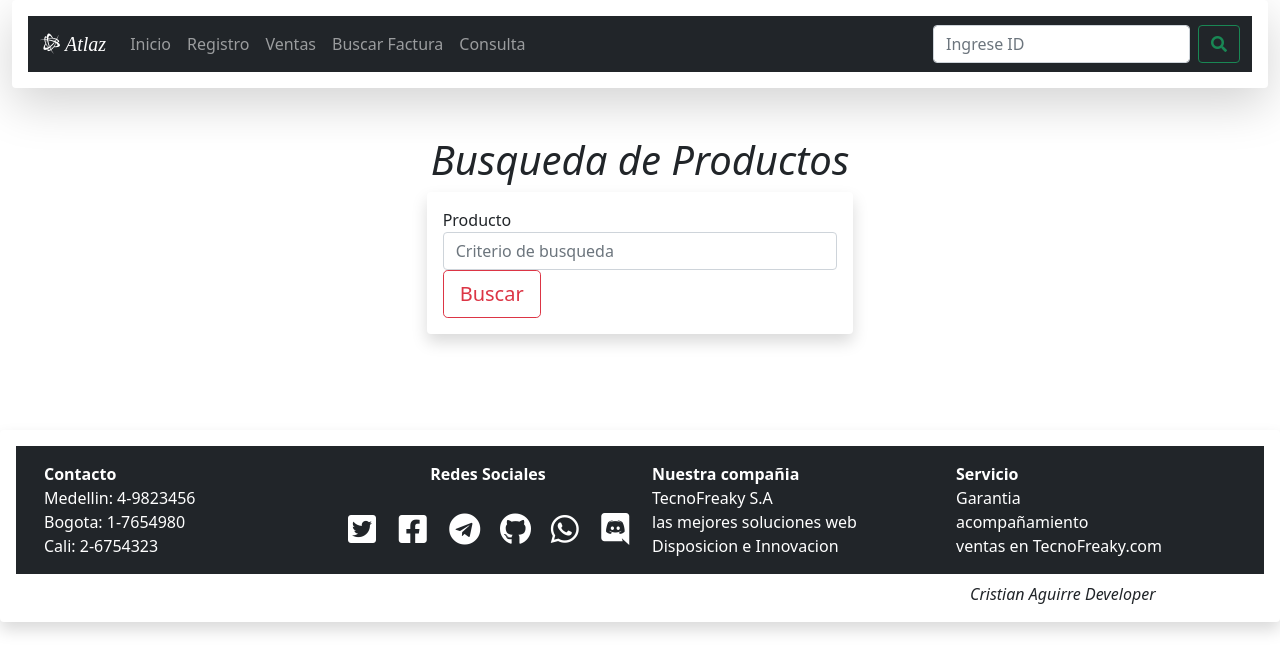
After one commit to dextter1913/SistemaMultiaseo, a PHP site: page /principal/consulta.php in a window 1280 px wide. The commit adds this page. Shown: the top 672 px of the page. Run offline with PHP 8.4, Linux system fonts and the light colour scheme; some libraries are stand-ins or nearby versions.

Commit message:
Agregando nuevo formulario para consultar productos

```diff
--- a/estructura/superior.php
+++ b/estructura/superior.php
@@ -56,6 +56,9 @@
                             <li class="nav-item">
                                 <a class="nav-link" href="buscar-factura.php">Buscar Factura</a>
                             </li>
+                            <li class="nav-item">
+                                <a class="nav-link" href="consulta.php">Consulta</a>
+                            </li>
                         </ul>
                         <form action="../principal/busqueda.php" method="GET" class="d-flex">
                             <input class="form-control me-2" name="id" type="search" placeholder="Ingrese ID" aria-label="Search">
--- /dev/null
+++ b/principal/consulta.php
@@ -0,0 +1,17 @@
+<?php require_once '../estructura/superior.php'; ?>
+
+<form action="consulta.php" method="post">
+    <div class="container-fluid">
+                <center><h1><i>Busqueda de Productos</i></h1></center>
+        <div class="row">
+            <div class="col-12 col-sm-6 col-md-4 col-lg-4"></div>
+            <div class="col-12 col-sm-6 col-md-4 col-lg-4 shadow p-3 mb-5 bg-body rounded">
+                <label for="producto" title="Busqueda de Productos">Producto</label>
+                <input type="text" name="producto" id="producto" class="form-control" placeholder="Criterio de busqueda">
+                <div class="col-12 col-sm-6 col-md-4 col-lg-4"><button type="submit" class="btn btn-outline-danger btn-lg">Buscar</button></div>
+            </div>
+        </div>
+    </div>
+</form>
+
+<?php require_once '../estructura/inferior.php'; ?>
```
